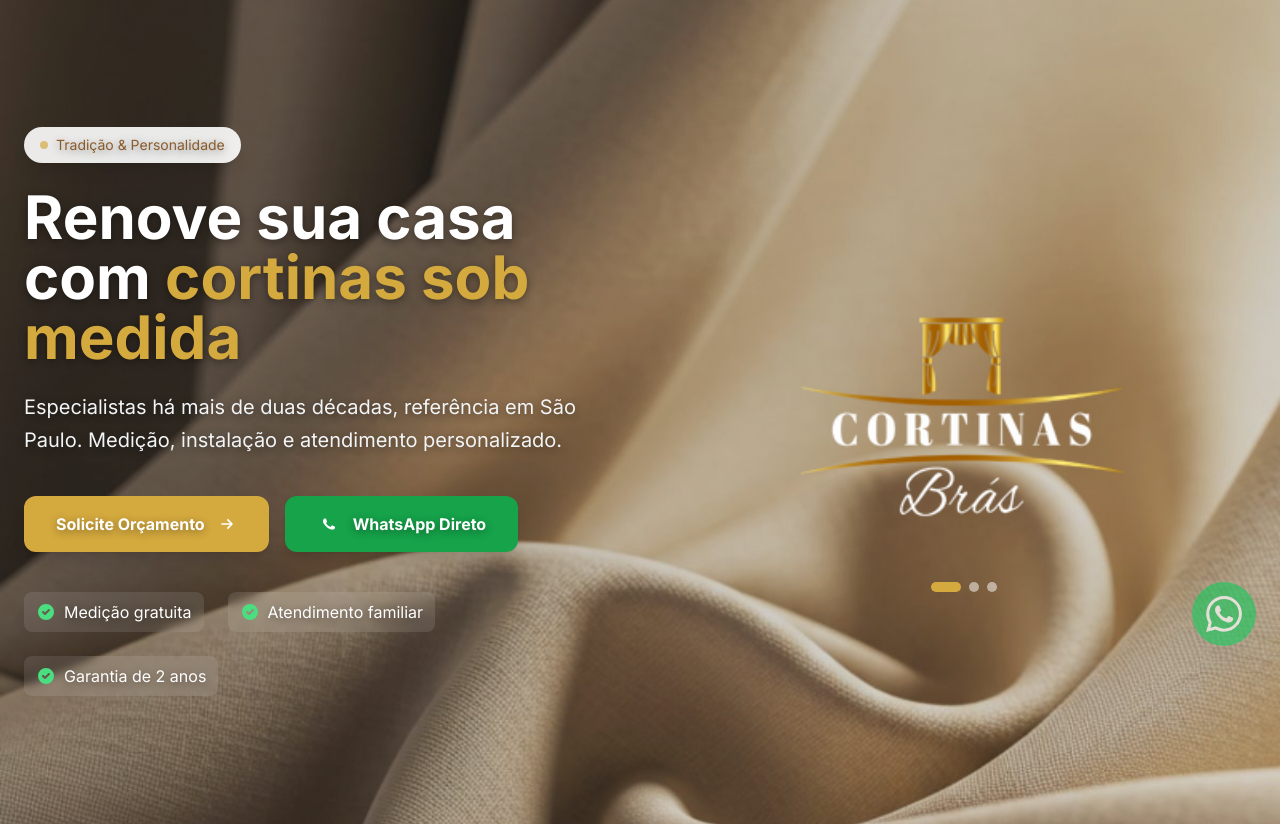
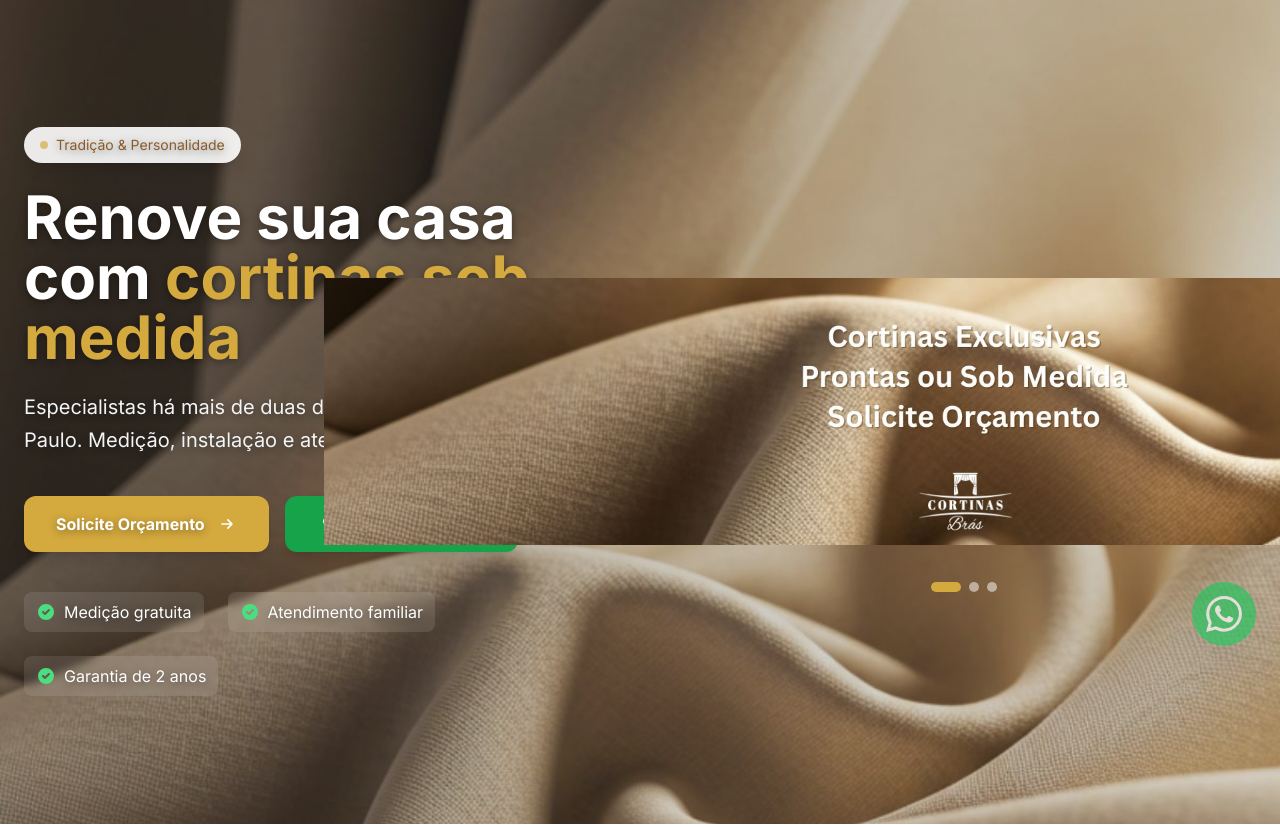
Before and after one commit to workriar/cortinasbras, a Flask app: page / in a window 1280 px wide. Shown: the part 130-955 px from the top of the page. Run offline with Flask 3, Linux system fonts and the light colour scheme; some libraries are stand-ins or nearby versions.

Commit message:
refactor: atualizar carrossel de promoções para usar imagens promo1/2/3.jpg

```diff
--- a/meu-projeto/templates/index.html
+++ b/meu-projeto/templates/index.html
@@ -211,9 +211,9 @@
               <div class="order-first lg:order-last">
                 <!-- Carrossel de Promoções em Tela Cheia -->
                 <div class="promo-carousel">
-                  <div class="promo-slide active" style="background-image: url('/static/logo.png')"></div>
-                  <div class="promo-slide" style="background-image: url('/static/cortina-wave-1.jpg')"></div>
-                  <div class="promo-slide" style="background-image: url('/static/cortina-wave-2.jpg')"></div>
+                  <div class="promo-slide active" style="background-image: url('/static/promo1.jpg')"></div>
+                  <div class="promo-slide" style="background-image: url('/static/promo2.jpg')"></div>
+                  <div class="promo-slide" style="background-image: url('/static/promo3.jpg')"></div>
 
                   <!-- Indicadores de slides -->
                   <div class="promo-indicators">
```
Also changed, not shown: meu-projeto/static/promo1.jpg (added), meu-projeto/static/promo2.jpg (added), meu-projeto/static/promo3.jpg (added).
